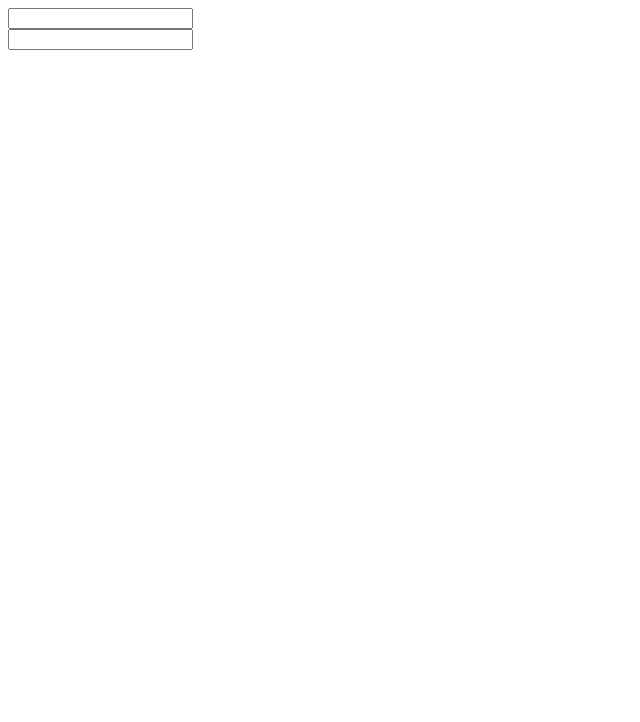
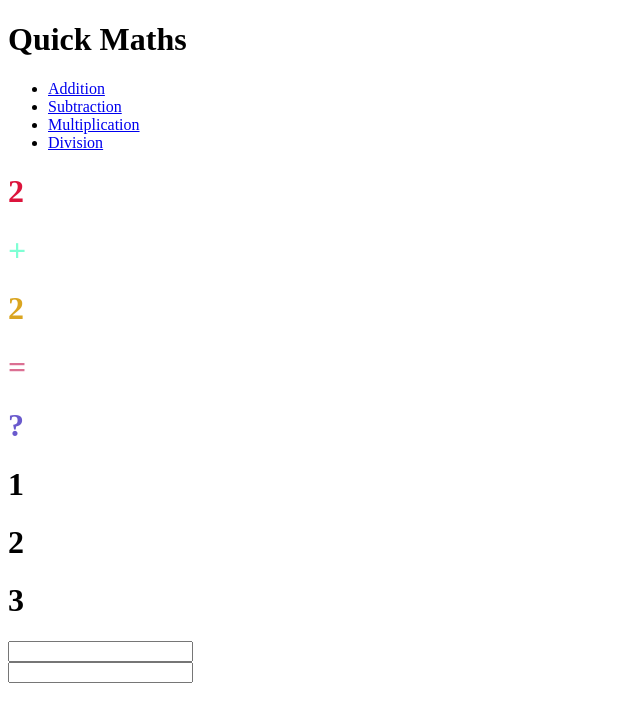
Before and after one commit to Gile987/quick-maths, a plain HTML site: page index.html in a window 1280 px wide. Shown: the whole page, without its empty margins (0-640 px from the left). Drawn offline with Linux system fonts and the light colour scheme.

Commit message:
Add error audio, finish the index page

```diff
--- a/index.html
+++ b/index.html
@@ -12,6 +12,39 @@
   <title>Quick Maths</title>
 </head>
 <body>
+
+  <audio>
+    <source src="/audio/error.mp3" type="audio/mpeg">
+  </audio>
+
+  <header>
+    <div class="container">
+      <h1>Quick Maths</h1>
+      <ul>
+        <li class="current"><a href="index.html>">Addition</a></li>
+        <li><a href="subtract.html">Subtraction</a></li>
+        <li><a href="multiply.html">Multiplication</a></li>
+        <li><a href="divide.html">Division</a></li>
+      </ul>
+    </div>
+  </header>
+
+  <div class="wrapper">
+    <div class="equation">
+      <h1 style="color: crimson" id="num1">2</h1>
+      <h1 style="color: aquamarine">+</h1>
+      <h1 style="color: goldenrod" id="num2">2</h1>
+      <h1 style="color: palevioletred">=</h1>
+      <h1 style="color: slateblue">?</h1>
+    </div>
+  </div>
+
+  <div class="answer_options">
+    <h1 id="option1">1</h1>
+    <h1 id="option2">2</h1>
+    <h1 id="option2">3</h1>
+  </div>
+
   <div class="first_number">
     <input type="text">
   </div>
```
Also changed, not shown: 1 other file.
